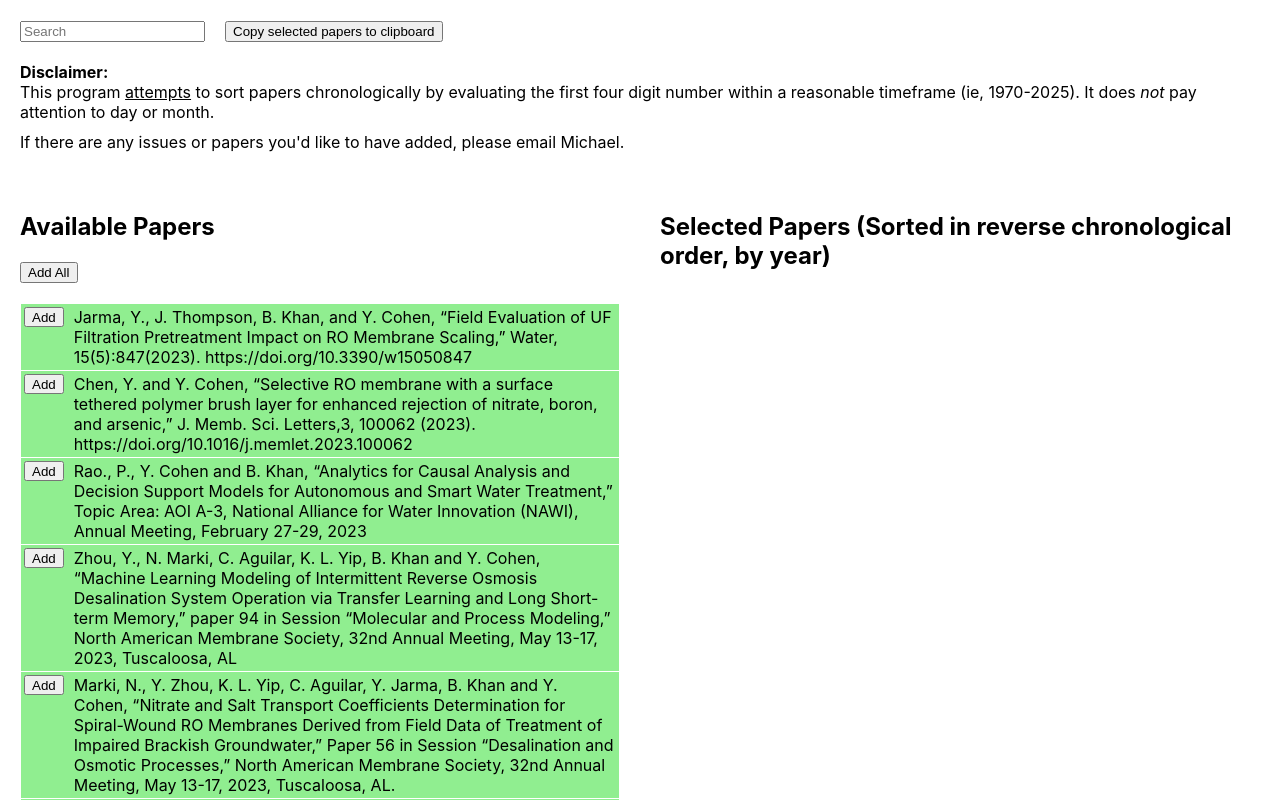
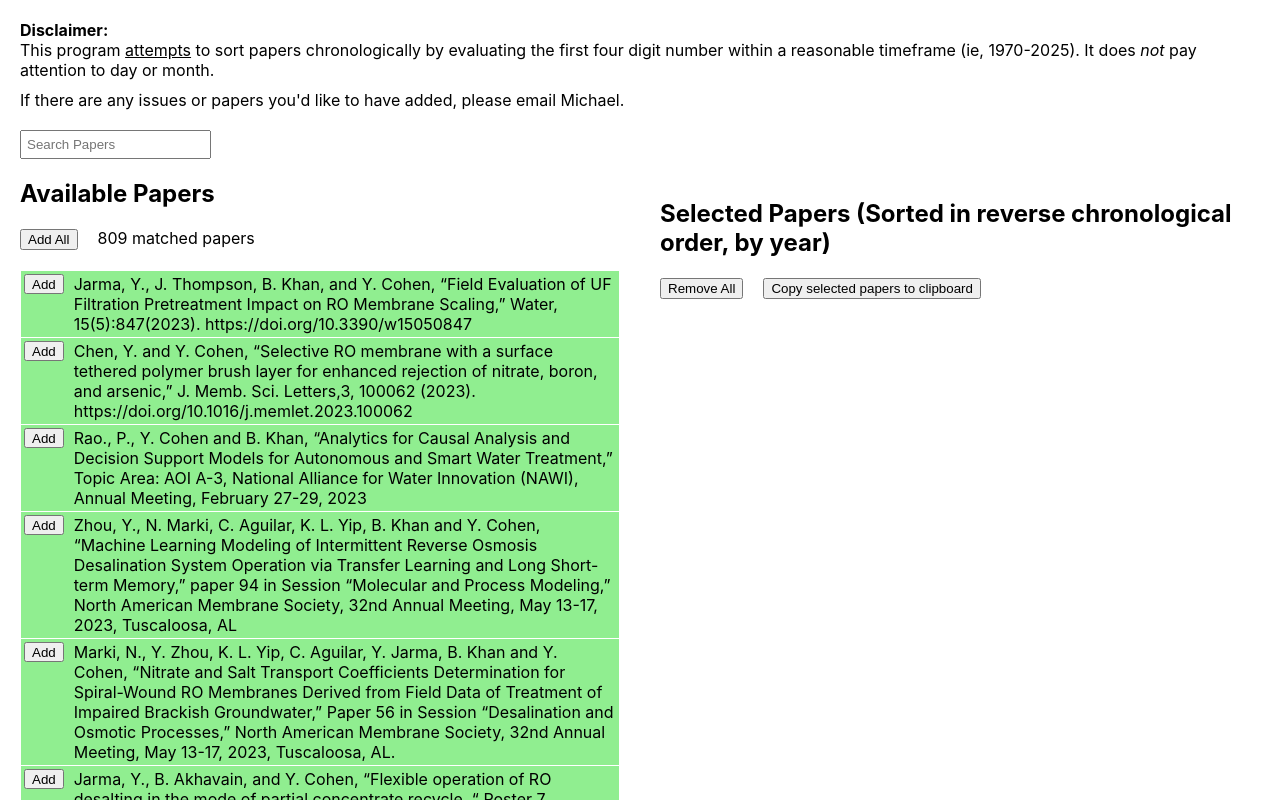
Before and after one commit to michaelbunte/polysep_paper_finder, a React (Create React App) app: page / in a window 1280 px wide. Shown: the top 800 px of the page. Built offline with nearby package versions, Linux system fonts and the light colour scheme.

Commit message:
moved a few components

```diff
--- a/src/App.js
+++ b/src/App.js
@@ -59,6 +59,9 @@ function App() {
     setSelectedPapers([...selectedCopy].sort(year_sort));
   }
 
+  let handleRemoveAll = (e) => {
+    setSelectedPapers([]);
+  }
 
 
   let papers = filtered_data.map((paper, index) => {
@@ -93,20 +96,7 @@ function App() {
 
   return (
     <div>
-      <div style={{ margin: "20px", display: "flex", flexDirection: "column" }}>
-        <div style={{paddingBottom: "20px"}}>
-          <input
-            placeholder='Search'
-            type="text"
-            onChange={handleSearchChange} />
-          <button style={{marginLeft: "20px"}} onClick={() => {
-            let output = "";
-            selectedPapers.map((paper) => { output += paper + "\n\n"; })
-            navigator.clipboard.writeText(output);
-          }}>
-            Copy selected papers to clipboard
-          </button>
-        </div>
+      <div style={{ margin: "20px 20px 0px 20px", display: "flex", flexDirection: "column" }}>
 
         <div>
           <strong>Disclaimer:</strong>
@@ -120,21 +110,44 @@ function App() {
             email Michael.
           </div>
         </div>
+        <div style={{paddingTop: "20px"}}>
+          <input
+            style={{padding: "5px"}}
+            placeholder='Search Papers'
+            type="text"
+            onChange={handleSearchChange} />
+        </div>
       </div>
 
       <div style={{ display: "flex" }}>
-        <div style={{ padding: "20px", flex: "1" }}>
+        <div style={{ padding: "0px 20px 20px 20px", flex: "1" }}>
           <h2>Available Papers</h2>
           <input
             type="button"
             value="Add All"
-            style={{marginBottom:"20px"}}
+            style={{margin:"0px 20px 20px 0px"}}
             onClick={handleAddAll}
           />
+
+          {`${filtered_data.length} matched papers`}
+
           {papers}
         </div>
         <div style={{ padding: "20px", flex: "1" }}>
           <h2>Selected Papers (Sorted in reverse chronological order, by year)</h2>
+          <input
+            type="button"
+            value="Remove All"
+            style={{marginBottom:"20px"}}
+            onClick={handleRemoveAll}
+          />
+          <button style={{marginLeft: "20px"}} onClick={() => {
+            let output = "";
+            selectedPapers.map((paper) => { output += paper + "\n\n"; })
+            navigator.clipboard.writeText(output);
+          }}>
+            Copy selected papers to clipboard
+          </button>
           {chosenPapers}
         </div>
       </div>
```
